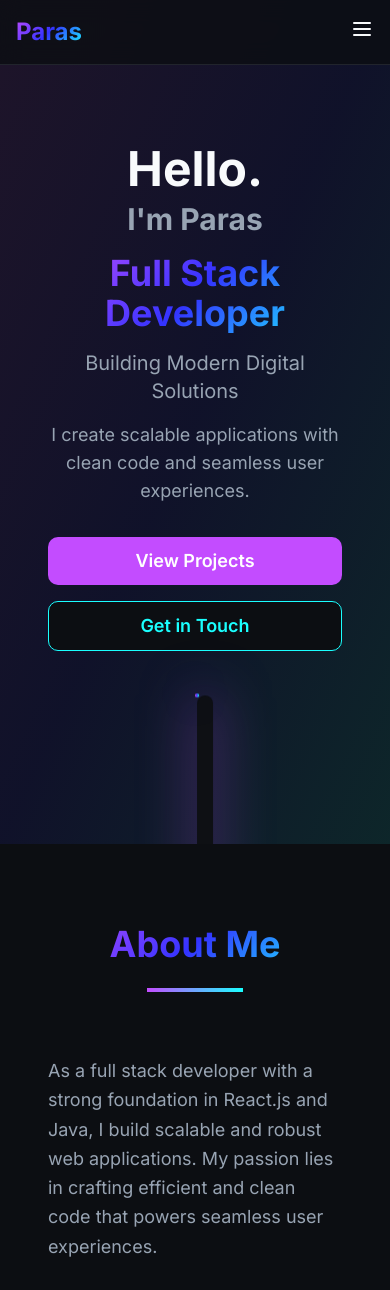
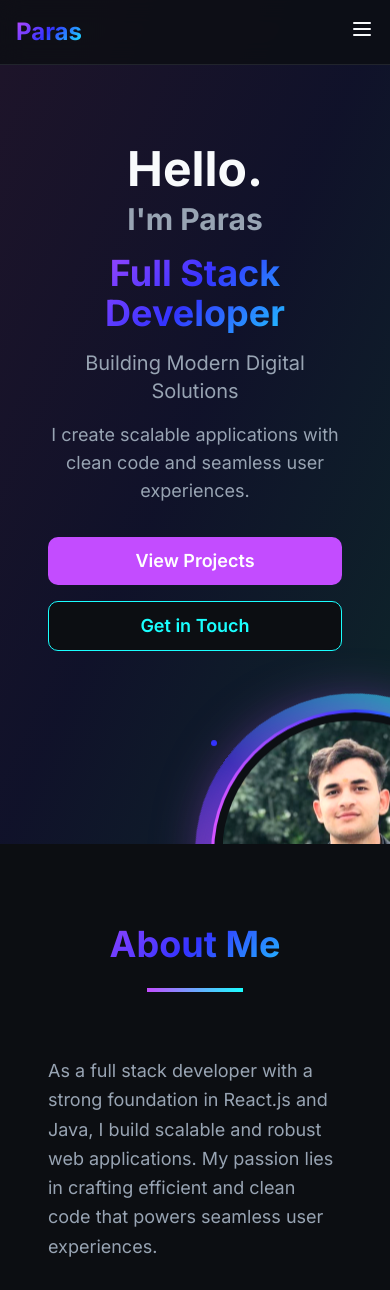
Before and after one commit to IIpxaxsII/paraswork, a React (Vite) app: page / in a window 390 px wide. Shown: the top 1290 px of the page. Built offline with nearby package versions, Linux system fonts and the light colour scheme; the HTML template or start-up script is replaced by a standard one.

Commit message:
Add profile image to hero section

```diff
--- a/src/components/Hero.tsx
+++ b/src/components/Hero.tsx
@@ -1,5 +1,5 @@
 import { Button } from "@/components/ui/button";
-import parasHeroImage from "@/assets/paras-hero-image.png";
+import parasCircularProfile from "@/assets/paras-circular-profile.png";
 
 const Hero = () => {
   const scrollToSection = (id: string) => {
@@ -47,22 +47,37 @@ const Hero = () => {
           </div>
         </div>
 
-        {/* Right content - Profile Picture */}
+        {/* Right content - Circular Profile Picture with Professional Animations */}
         <div className="flex justify-center lg:justify-end animate-float">
           <div className="relative">
-            {/* Glowing background layers */}
-            <div className="absolute inset-0 rounded-2xl bg-gradient-to-r from-neon-purple/20 via-neon-blue/20 to-neon-cyan/20 blur-xl scale-110 animate-glow"></div>
-            <div className="absolute inset-0 rounded-2xl bg-gradient-to-r from-neon-purple via-neon-blue to-neon-cyan p-[2px] animate-glow">
-              <div className="bg-background rounded-2xl p-2">
+            {/* Outer rotating glow ring */}
+            <div className="absolute inset-0 w-80 h-80 lg:w-96 lg:h-96 rounded-full animate-spin-slow">
+              <div className="w-full h-full rounded-full bg-gradient-to-r from-neon-purple via-neon-blue to-neon-cyan p-1 opacity-60"></div>
+            </div>
+
+            {/* Middle pulsing glow */}
+            <div className="absolute inset-2 w-76 h-76 lg:w-92 lg:h-92 rounded-full bg-gradient-to-r from-neon-cyan via-neon-purple to-neon-blue blur-md animate-pulse opacity-40"></div>
+
+            {/* Main glowing border */}
+            <div className="absolute inset-4 w-72 h-72 lg:w-88 lg:h-88 rounded-full bg-gradient-to-r from-neon-purple via-neon-blue to-neon-cyan p-[3px] animate-glow">
+              <div className="w-full h-full bg-background rounded-full p-2">
                 <img
-                  src={parasHeroImage}
+                  src={parasCircularProfile}
                   alt="Paras - Full Stack Developer"
-                  className="w-80 h-96 lg:w-96 lg:h-[32rem] rounded-xl object-cover shadow-2xl"
+                  className="w-full h-full rounded-full object-cover shadow-2xl"
                 />
               </div>
             </div>
-            {/* Additional glow effect */}
-            <div className="absolute -inset-4 bg-gradient-to-r from-neon-purple/10 via-neon-blue/10 to-neon-cyan/10 rounded-3xl blur-2xl animate-pulse"></div>
+
+            {/* Inner subtle shine effect */}
+            <div className="absolute inset-6 w-68 h-68 lg:w-84 lg:h-84 rounded-full bg-gradient-to-tr from-white/20 to-transparent pointer-events-none animate-pulse"></div>
+
+            {/* Floating particles effect */}
+            <div className="absolute inset-0 w-80 h-80 lg:w-96 lg:h-96">
+              <div className="absolute top-4 right-8 w-2 h-2 bg-neon-cyan rounded-full animate-ping"></div>
+              <div className="absolute bottom-8 left-6 w-1 h-1 bg-neon-purple rounded-full animate-pulse"></div>
+              <div className="absolute top-12 left-4 w-1.5 h-1.5 bg-neon-blue rounded-full animate-bounce"></div>
+            </div>
           </div>
         </div>
       </div>
--- a/tailwind.config.ts
+++ b/tailwind.config.ts
@@ -93,6 +93,7 @@ export default {
         "float": "float 3s ease-in-out infinite",
         "fade-in": "fade-in 0.6s ease-out",
         "slide-up": "slide-up 0.6s ease-out",
+        "spin-slow": "spin 8s linear infinite",
       },
     },
   },
```
Also changed, not shown: src/assets/paras-circular-profile.png (added).
